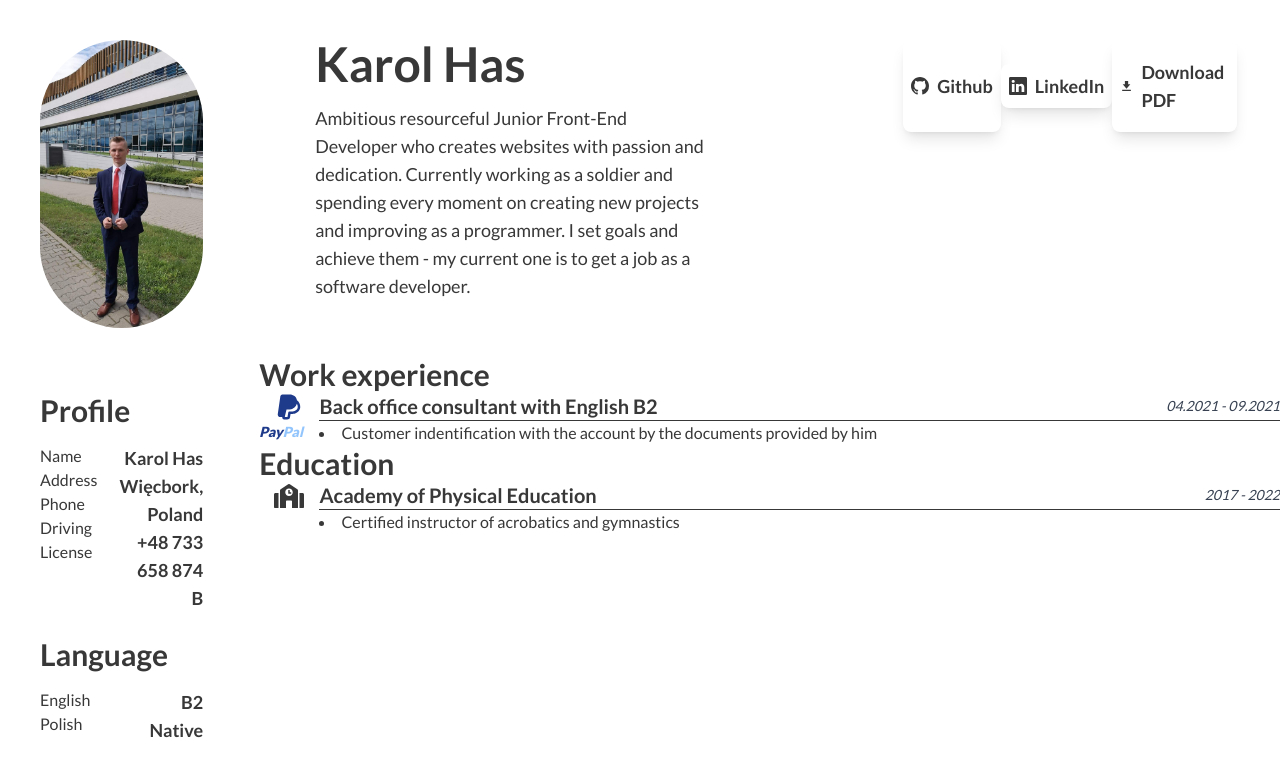
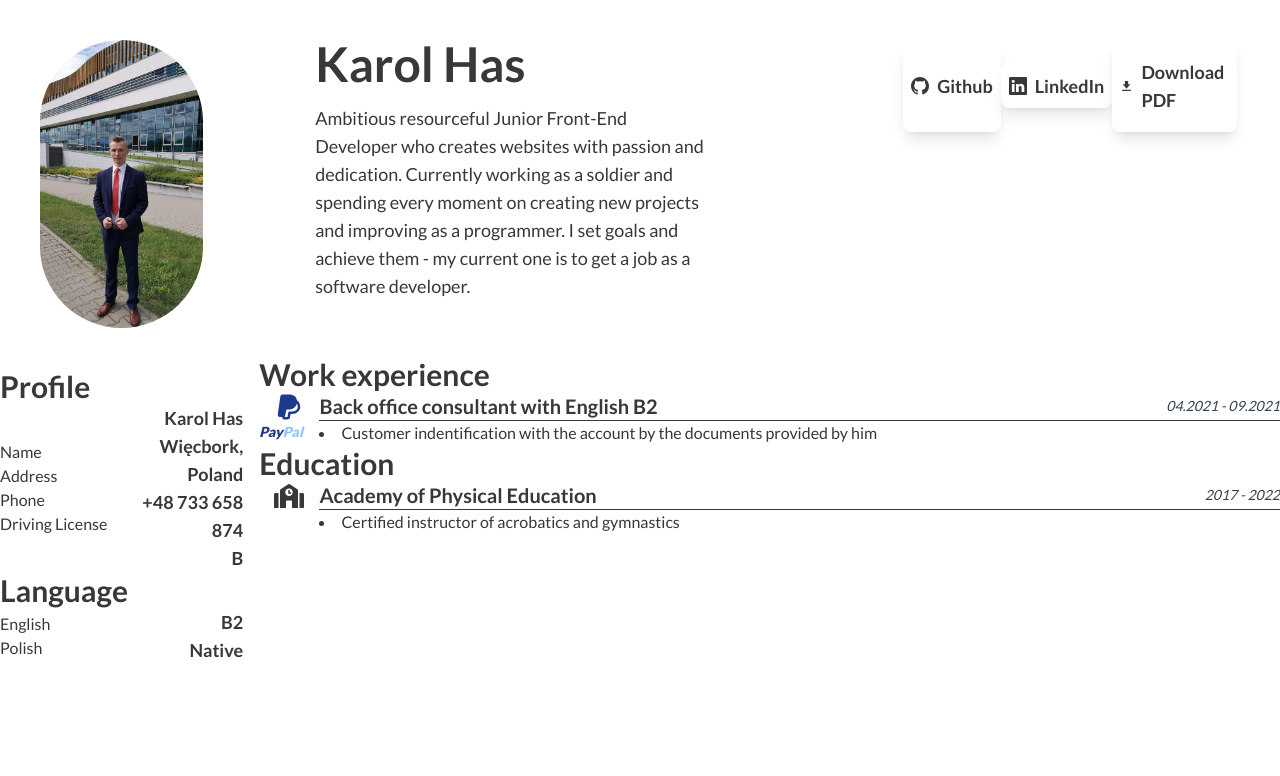
Before and after one commit to karolhas/CV, a React (Vite) app: page / in a window 1280 px wide. Shown: the top 776 px of the page. Built offline with nearby package versions, Linux system fonts and the light colour scheme.

Commit message:
Added grid to Language and Profile components

```diff
--- a/src/App.tsx
+++ b/src/App.tsx
@@ -4,6 +4,7 @@ import Buttons from "./components/Buttons";
 import About from "./components/About";
 import Experience from "./components/Experience";
 import Education from "./components/Education";
+import Language from "./components/Language";
 import Skills from "./components/Skills";
 
 function App() {
@@ -13,6 +14,7 @@ function App() {
         <div className="row-span-4">
           <Photo />
           <Profile />
+          <Language />
         </div>
         <div className="col-span-2">
           <About />
--- a/src/components/Education.tsx
+++ b/src/components/Education.tsx
@@ -11,7 +11,7 @@ function Education() {
           <FaSchool className="mx-auto text-3xl" />
         </div>
         <div className="w-full">
-          <div className="col-span-11 grid w-full grid-cols-2 justify-between">
+          <div className="col-span-11 grid w-full grid-cols-2">
             <div className="col-span-1 text-xl font-semibold">
               Academy of Physical Education
             </div>
--- /dev/null
+++ b/src/components/Language.tsx
@@ -0,0 +1,21 @@
+function Language() {
+  return (
+    <div className="flex w-full flex-col">
+      <div>
+        <h2 className="text-3xl font-semibold">Language</h2>
+      </div>
+      <div className="grid grid-cols-2 items-center justify-between">
+        <div className="col-span-1 ">
+          <p>English</p>
+          <p>Polish</p>
+        </div>
+        <div className="col-span-1 text-right text-lg font-semibold">
+          <p>B2</p>
+          <p>Native</p>
+        </div>
+      </div>
+    </div>
+  );
+}
+
+export default Language;
--- a/src/components/Profile.tsx
+++ b/src/components/Profile.tsx
@@ -1,34 +1,25 @@
 function Profile() {
   return (
     <>
-      <section id="profile" className="m-4 p-6">
-        <h2 className="pb-4 text-3xl font-semibold">Profile</h2>
-        <div className="flex justify-between">
-          <div>
+      <div className="flex w-full flex-col">
+        <div>
+          <h2 className="text-3xl font-semibold">Profile</h2>
+        </div>
+        <div className="grid grid-cols-2 items-center justify-between">
+          <div className="cols-span-1">
             <p>Name</p>
             <p>Address</p>
             <p>Phone</p>
             <p>Driving License</p>
           </div>
-          <div className="text-right text-lg font-semibold">
+          <div className="cols-span-1 text-right text-lg font-semibold">
             <p>Karol Has</p>
             <p>Więcbork, Poland</p>
             <p>+48 733 658 874</p>
             <p>B</p>
           </div>
         </div>
-        <h2 className="pb-4 pt-6 text-3xl font-semibold ">Language</h2>
-        <div className="flex justify-between">
-          <div>
-            <p>English</p>
-            <p>Polish</p>
-          </div>
-          <div className="text-right text-lg font-semibold">
-            <p>B2</p>
-            <p>Native</p>
-          </div>
-        </div>
-      </section>
+      </div>
     </>
   );
 }
```
